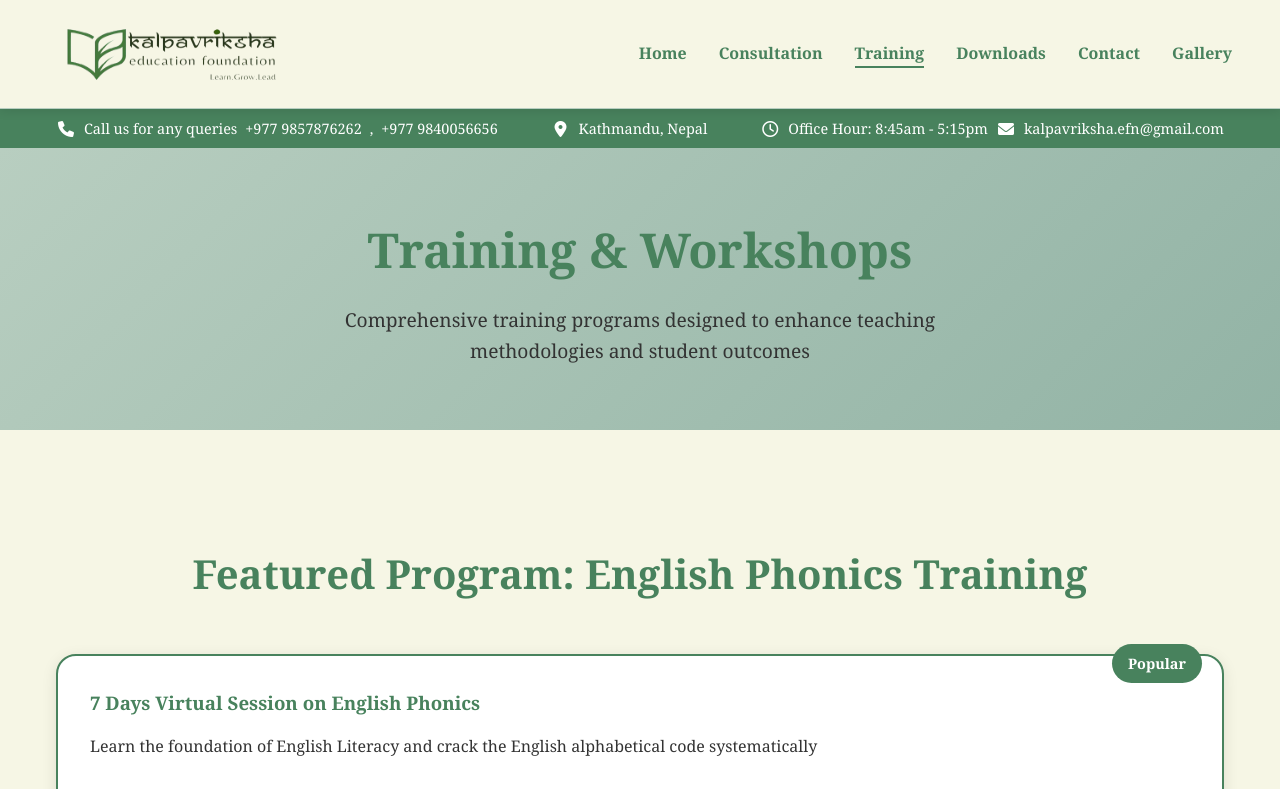
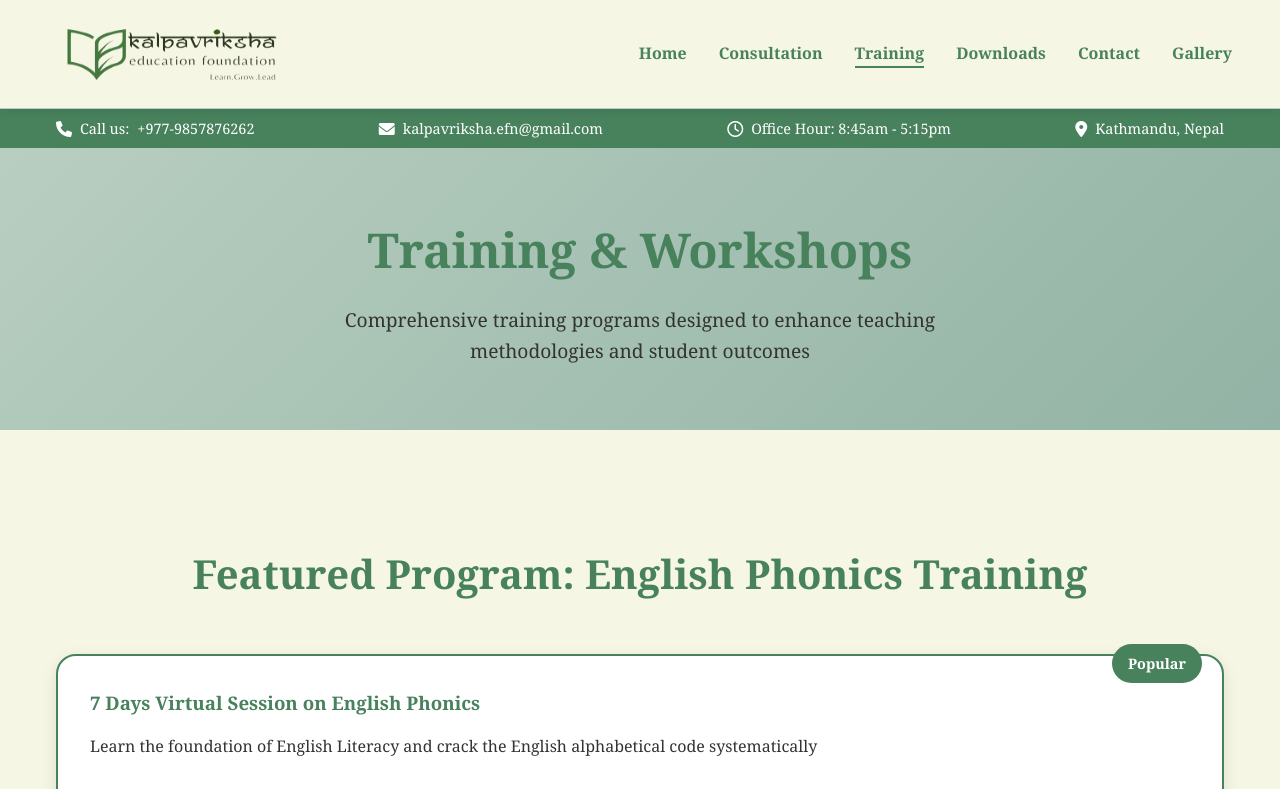
Before and after one commit to sarthakkc36/sarthak-github.io, a plain HTML site: page training.html in a window 1280 px wide. Shown: the top 789 px of the page. Drawn offline with Linux system fonts and the light colour scheme.

Commit message:
update headers

```diff
--- a/training.html
+++ b/training.html
@@ -180,24 +180,22 @@
     </header>
     <div class="top-info-bar">
       <div class="container">
-          <div class="info-items">
-              <div class="info-item">
+          <div class="info-slider">
+              <div class="info-slide">
                   <i class="fas fa-phone"></i>
-                  <span>Call us for any queries</span>
-                  <a href="tel:+9779857876262">+977 9857876262</a>,
-                  <a href="tel:+9779840056656">+977 9840056656</a>
+                  Call us: <a href="tel:+9779857876262">+977-9857876262</a>
               </div>
-              <div class="info-item">
-                  <i class="fas fa-map-marker-alt"></i>
-                  <span>Kathmandu, Nepal</span>
-              </div>
-              <div class="info-item">
-                  <i class="far fa-clock"></i>
-                  <span>Office Hour: 8:45am - 5:15pm</span>
-              <div class="info-item">
+              <div class="info-slide">
                   <i class="fas fa-envelope"></i>
                   <a href="mailto:kalpavriksha.efn@gmail.com">kalpavriksha.efn@gmail.com</a>
               </div>
+              <div class="info-slide">
+                  <i class="far fa-clock"></i>
+                  Office Hour: 8:45am - 5:15pm
+              </div>
+              <div class="info-slide">
+                  <i class="fas fa-map-marker-alt"></i>
+                  Kathmandu, Nepal
               </div>
           </div>
       </div>
```
Also changed, not shown: consultation.html (+12 -12 lines), contact.html (+12 -12 lines), downloads.html (+12 -12 lines), gallery.html (+12 -12 lines), packages.html (+12 -12 lines), payment-failure.html (+12 -12 lines), payment-success.html (+12 -12 lines), payment.html (+13 -13 lines).
